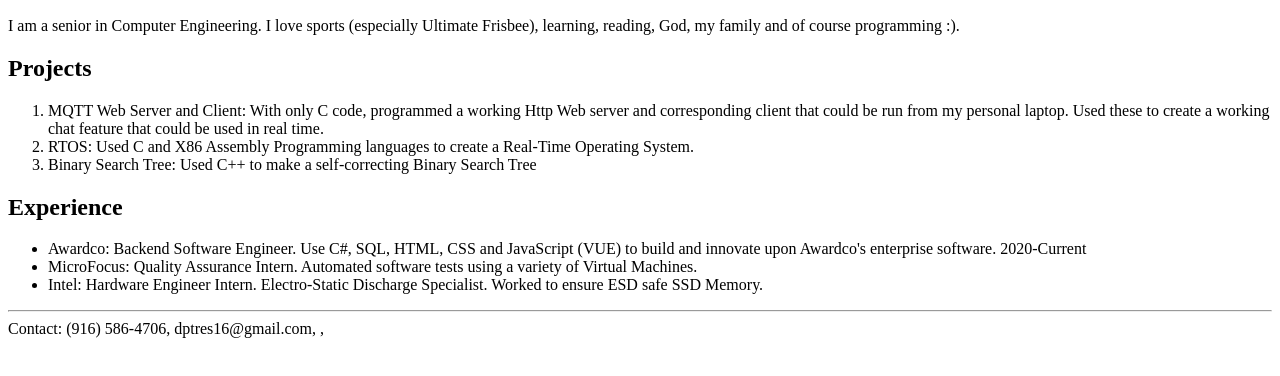
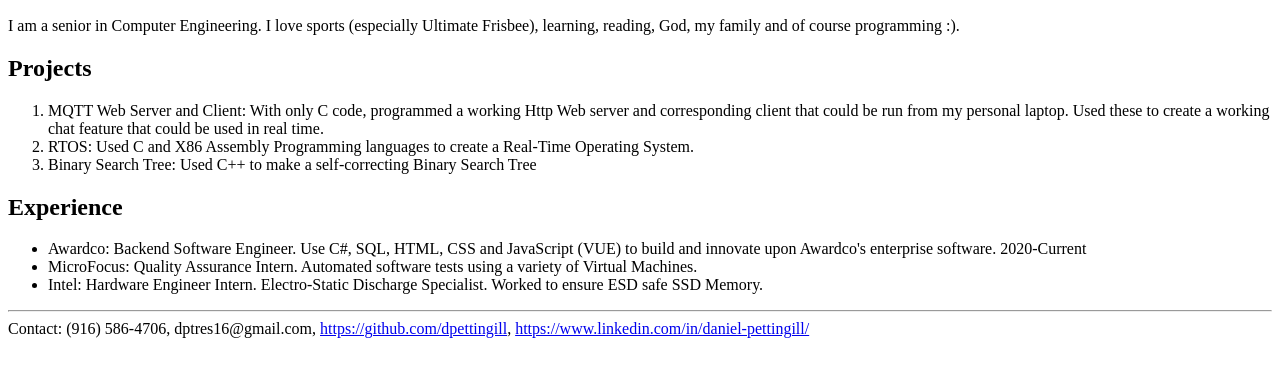
Before and after one commit to dpettingill/portfolio, a plain HTML site: page index.html in a window 1280 px wide. Shown: the part 110-486 px from the top of the page. Drawn offline with Linux system fonts and the light colour scheme.

Commit message:
updated index

```diff
--- a/index.html
+++ b/index.html
@@ -36,7 +36,9 @@
 
 <hr>
 
-<footer>Contact: (916) 586-4706, dptres16@gmail.com, <a href="https://github.com/dpettingill"></a>, <a
-        href="https://www.linkedin.com/in/daniel-pettingill/"></a> </footer>
+<footer>Contact: (916) 586-4706, dptres16@gmail.com, <a
+        href="https://github.com/dpettingill">https://github.com/dpettingill</a>, <a
+        href="https://www.linkedin.com/in/daniel-pettingill/">https://www.linkedin.com/in/daniel-pettingill/</a>
+</footer>
 
 </html>
```
